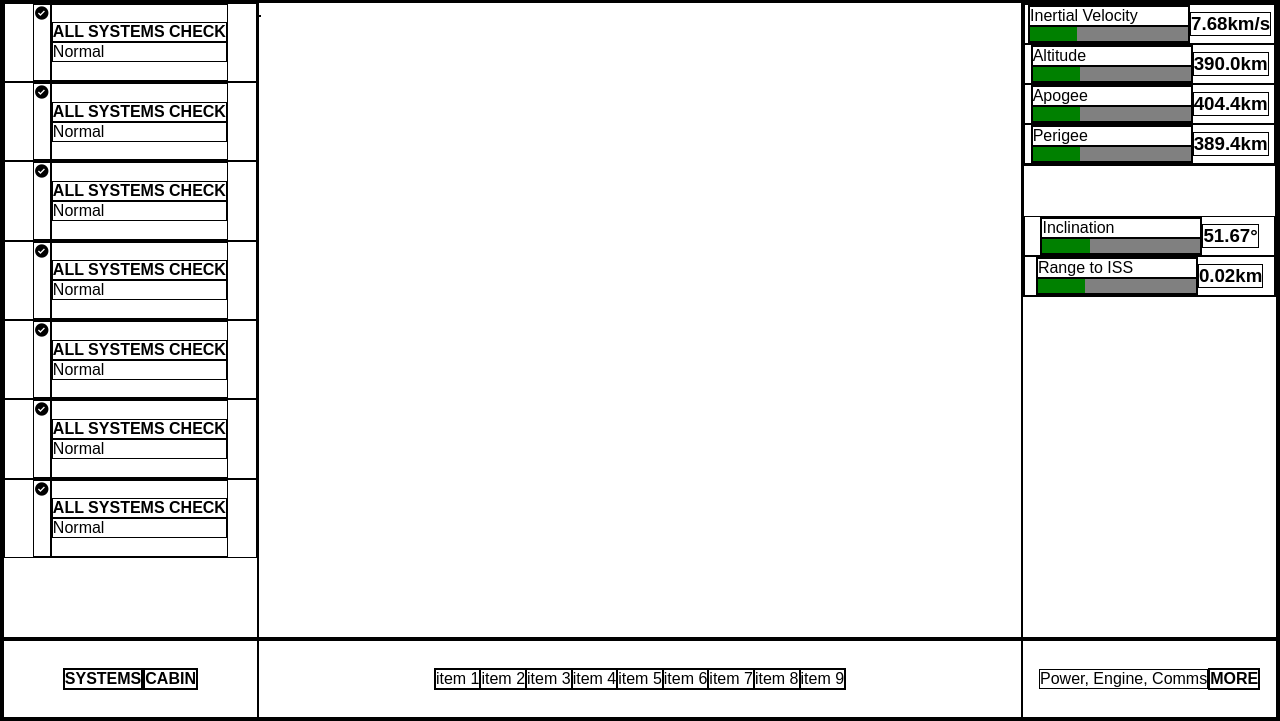
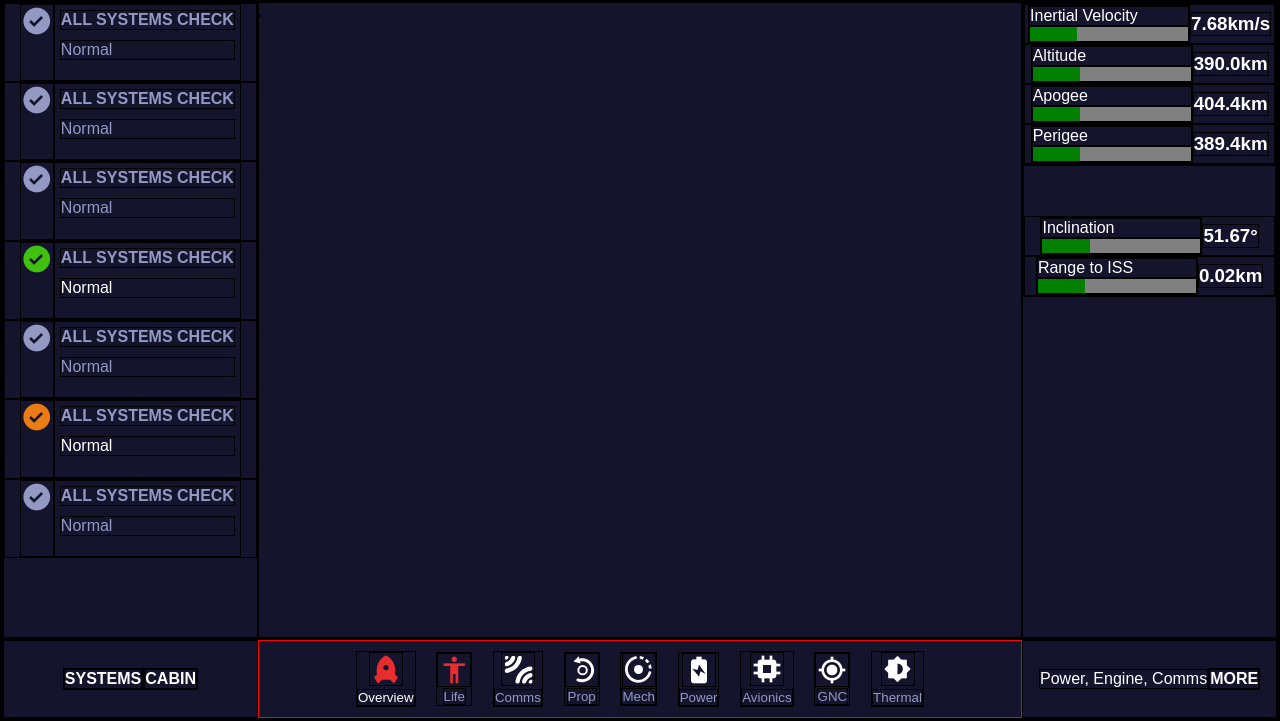
Before and after one commit to JuanManuelGilQuiroga/spaceX, a plain HTML site: page index.html in a window 1280 px wide. Shown: the part 81-802 px from the top of the page. Drawn offline with nearby package versions, Linux system fonts and the light colour scheme.

Commit message:
feat: :construction: Progress in the design of the web
Icons and colors imported

```diff
--- a/css/style.css
+++ b/css/style.css
@@ -5,6 +5,8 @@
     box-sizing: border-box;
     font-family: 'Poppins', sans-serif;
     border: 0.5px solid black;
+    background: var(--color--one);
+    color: var(--color--five);
 }
 body{
     height: 100vh;
@@ -46,6 +48,22 @@ body{
     "aside-left-7"
     ".";
 }
+.main__aside__left i{
+    font-size: 2rem;
+    color: var(--color--two);
+}
+.aside__left__4 i{
+    color: var(--color--seven)
+}
+.aside__left__4 p{
+    color: var(--color--five)
+}
+.aside__left__6 i{
+    color: var(--color--eight)
+}
+.aside__left__6 p{
+    color: var(--color--five)
+}
 .main__aside__left > div {
     display: flex;
     flex-direction: row;
@@ -75,7 +93,11 @@ body{
 .aside__left__div{
     display: flex;
     flex-direction: column;
-    justify-content: center;
+    justify-content: start;
+}
+.aside__left__div *{
+    margin: 5px;
+    color: var(--color--two);
 }
 
 .main__section{
@@ -165,18 +187,30 @@ body{
     justify-content: center;
     align-items: center;
 }
-.footer__section{
+.footer__nav{
+    padding: 0 10%;
     grid-area: footer__section;
+    border: 1px solid red;
     display: flex;
     flex-direction: row;
+    justify-content: space-evenly;
+    align-items: center;
+}
+.footer__nav > div{
+    display: flex;
+    flex-direction: column;
     justify-content: center;
     align-items: center;
 }
-.footer__nav{
-    display: flex;
-    flex-direction: row;
-    justify-content: center;
-    align-items: center;
+.footer__nav i{
+    font-size: 2rem;
+}
+.footer__nav small{
+    margin-top: 5%;
+    color: var(--color--two);
+}
+.footer__nav__1 small{
+    color: var(--color--five11);
 }
 .footer__aside__right{
     grid-area: footer__aside__right;
--- a/css/variables.css
+++ b/css/variables.css
@@ -1,3 +1,10 @@
 :root{
-    --color-primary:#fff;
+    --color--one: #14152d;
+    --color--two: #9499c3;
+    --color--three: #298bfe;
+    --color--four: #e52d2d;
+    --color--five: #ffffff;
+    --color--six: #ffd733;
+    --color--seven: #40C110;
+    --color--eight: #EA7B15;
 }
--- a/index.html
+++ b/index.html
@@ -124,19 +124,44 @@
                 <h4>CABIN</h4>
             </div>
         </aside>
-        <section class="footer__section">
-            <nav class="footer__nav">
-                <div>item 1</div>
-                <div>item 2</div>
-                <div>item 3</div>
-                <div>item 4</div>
-                <div>item 5</div>
-                <div>item 6</div>
-                <div>item 7</div>
-                <div>item 8</div>
-                <div>item 9</div>
-            </nav>
-        </section>
+        <nav class="footer__nav">
+            <div class="footer__nav__1">
+                <img src="storage/img/rocket.svg" alt="">
+                <small>Overview</small>
+            </div>
+            <div class="footer__nav__2">
+                <i class='bx bx-body' style='color:#e72d2d'></i>
+                <small>Life</small>
+            </div>
+            <div class="footer__nav__3">
+                <img src="storage/img/comms.svg" alt="">
+                <small>Comms</small>
+            </div>
+            <div class="footer__nav__4">
+                <img src="storage/img/prop.svg" alt="">
+                <small>Prop</small>
+            </div>
+            <div class="footer__nav__5">
+                <img src="storage/img/mech.svg" alt="">
+                <small>Mech</small>
+            </div>
+            <div class="footer__nav__6">
+                <i class='bx bxs-battery-charging bx-rotate-270' style='color:#ffffff'  ></i>
+                <small>Power</small>
+            </div>
+            <div class="footer__nav__7">
+                <i class='bx bxs-chip' style='color:#ffffff'  ></i>
+                <small>Avionics</small>
+            </div>
+            <div class="footer__nav__8">
+                <i class='bx bx-current-location bx-rotate-270' style='color:#ffffff'  ></i>
+                <small>GNC</small>
+            </div>
+            <div class="footer__nav__9">
+                <i class='bx bxs-brightness-half' style="color: #fff"></i>
+                <small>Thermal</small>
+            </div>
+        </nav>
         <aside class="footer__aside__right">
             <p>Power, Engine, Comms</p>
             <div class="footer__button__3"><h4>MORE</h4></div>
```
Also changed, not shown: storage/img/comms.svg (added), storage/img/mech.svg (added), storage/img/prop.svg (added), storage/img/rocket.svg (added).
